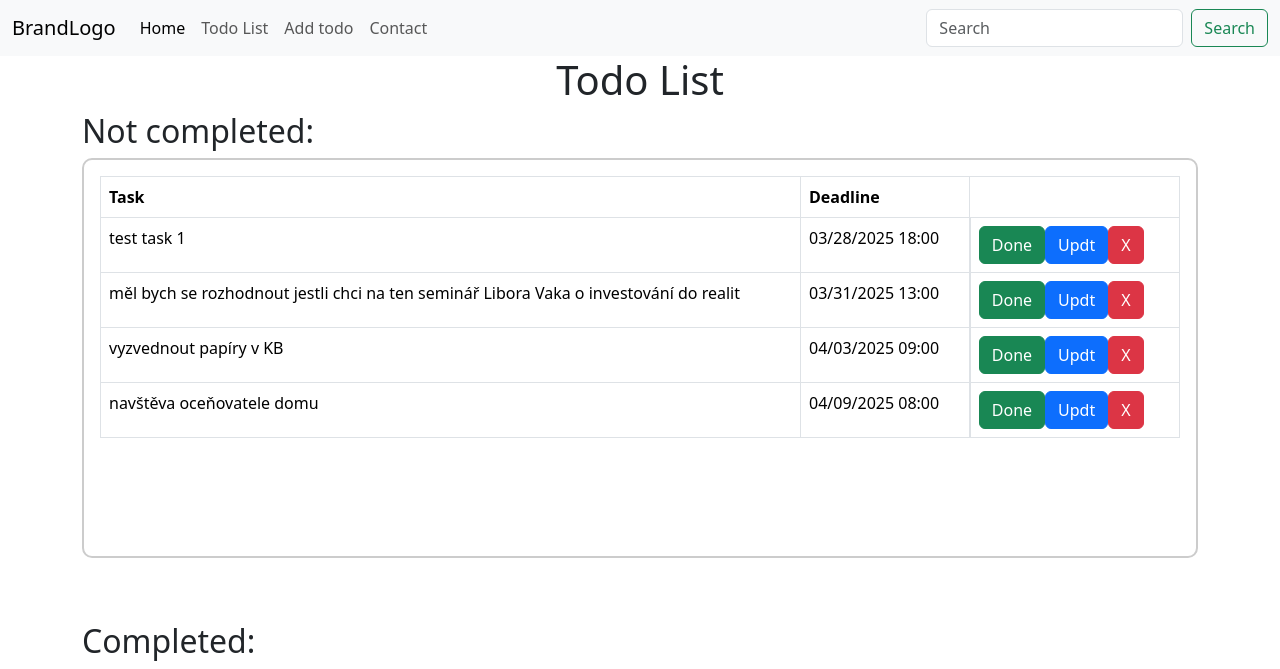
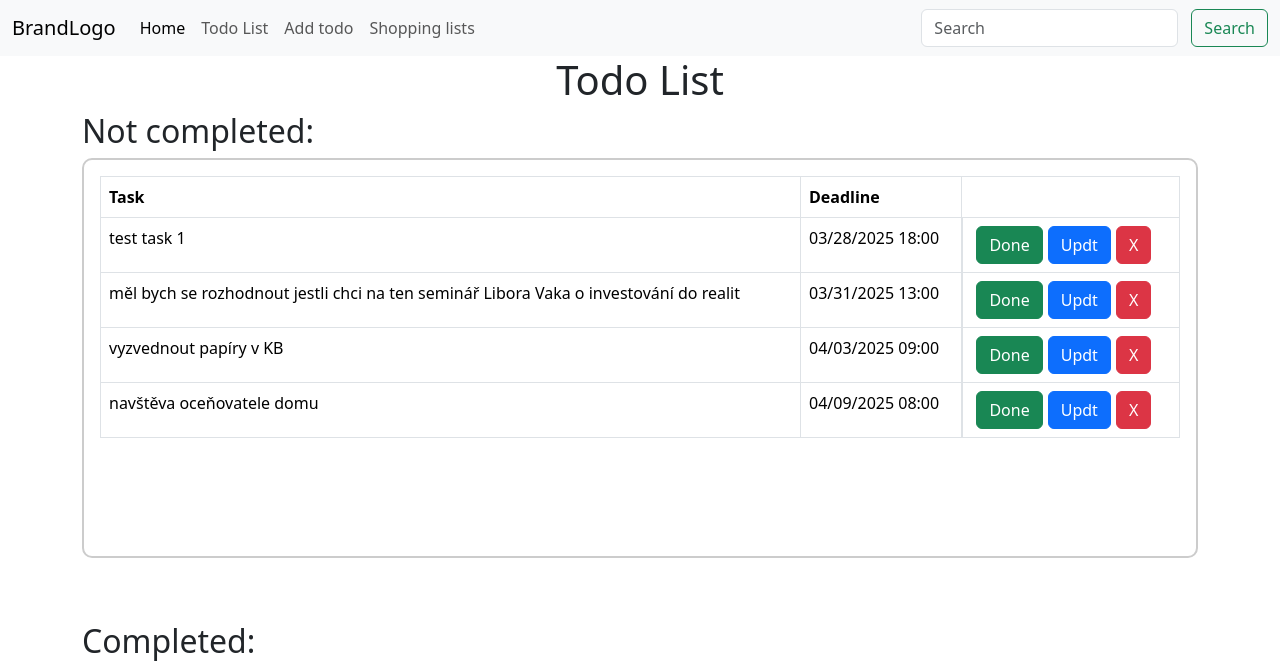
Before and after one commit to nirow1/Django_test_project, a Django app: page /todos/ in a window 1280 px wide. Shown: the top 669 px of the page. Run offline with Django 5.2, Linux system fonts and the light colour scheme; data comes from the database, SQL or seed files in the repository.

Commit message:
preparation for adding shopping list feature

```diff
--- a/demo/testapp/static/css/todos.css
+++ b/demo/testapp/static/css/todos.css
@@ -19,6 +19,11 @@
 .buttons{
     display: flex;
 }
+
+.btn{
+    margin-left: 5px;
+}
+
 .title{
     width:700px;
 }
--- a/demo/testapp/templates/base.html
+++ b/demo/testapp/templates/base.html
@@ -28,7 +28,7 @@
                         <a class="nav-link" href="/add_todo_item/">Add todo</a>
                     </li>
                     <li class="nav-item">
-                        <a class="nav-link" href="#">Contact</a>
+                        <a class="nav-link" href="#">Shopping lists</a>
                     </li>
                 </ul>
                 <form class="d-flex" role="search">
```
